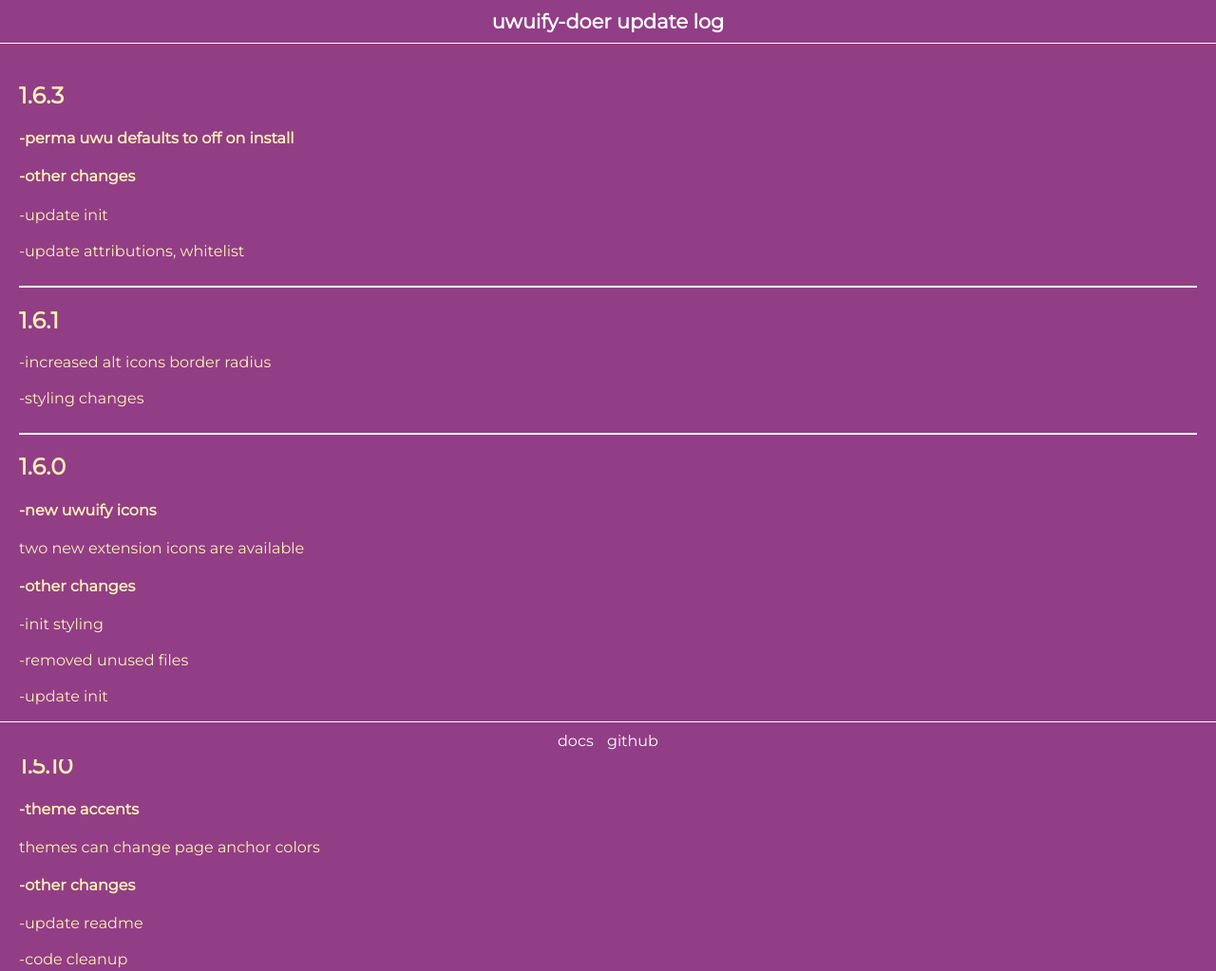
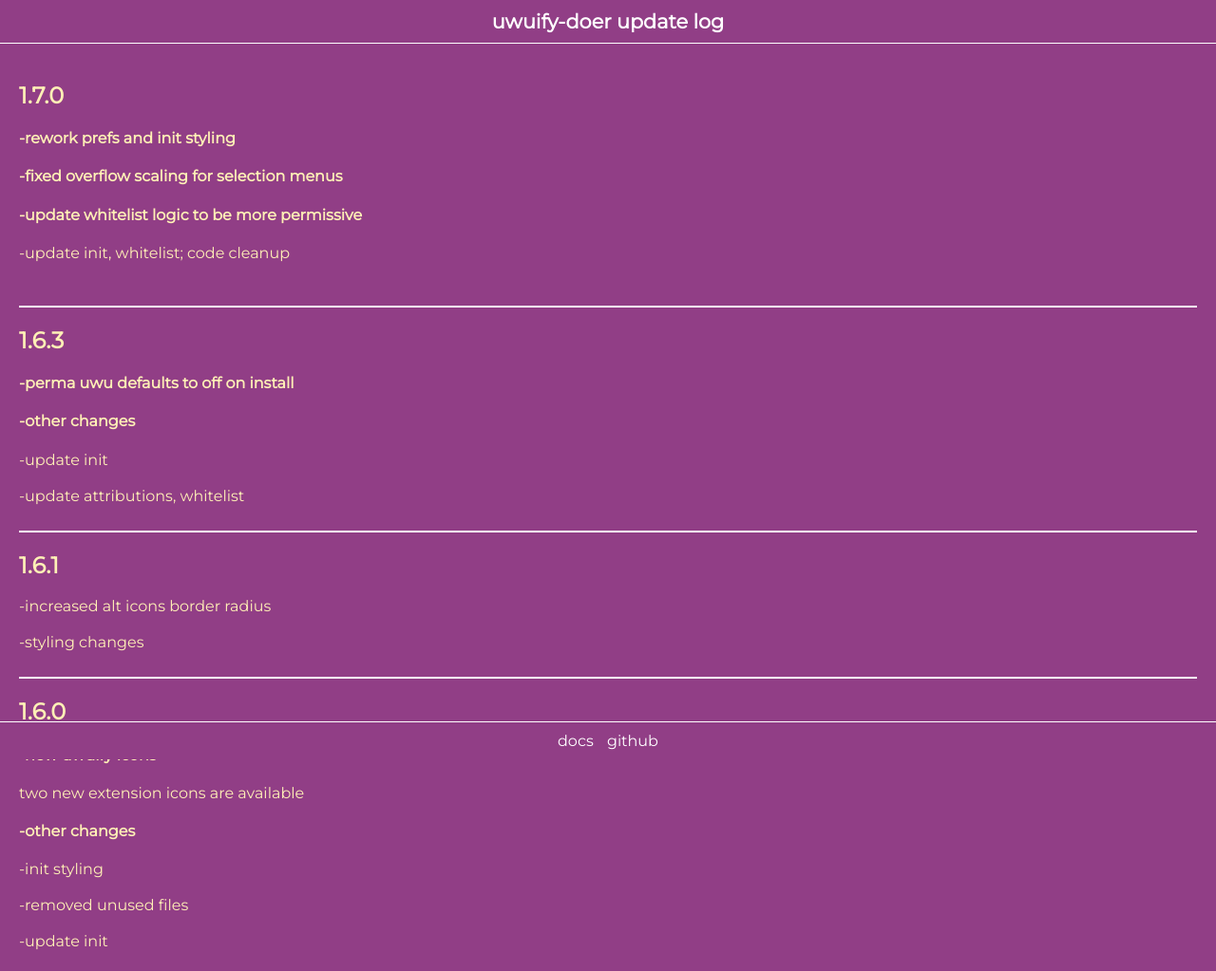
Before and after one commit to willowyx/name-pending, a plain HTML site: page uwuify/updatelog/index.html in a window 1280 px wide. Shown: the top 1023 px of the page at 95% size. Drawn offline with Linux system fonts and the light colour scheme.

Commit message:
uwuify 1.7.0

```diff
--- a/uwuify/updatelog/index.html
+++ b/uwuify/updatelog/index.html
@@ -75,6 +75,17 @@
     </div>
 
     <div class="container">
+        <div class="pref-section">
+            <h2>1.7.0</h2>
+            <div>
+                <h4>-rework prefs and init styling</h4>
+                <h4>-fixed overflow scaling for selection menus</h4>
+                <h4>-update whitelist logic to be more permissive</h4>
+                -update init, whitelist; code cleanup<br><br>
+            </div>
+        </div>
+        <br>
+        <hr>
         <div class="pref-section">
             <h2>1.6.3</h2>
             <div>
```
